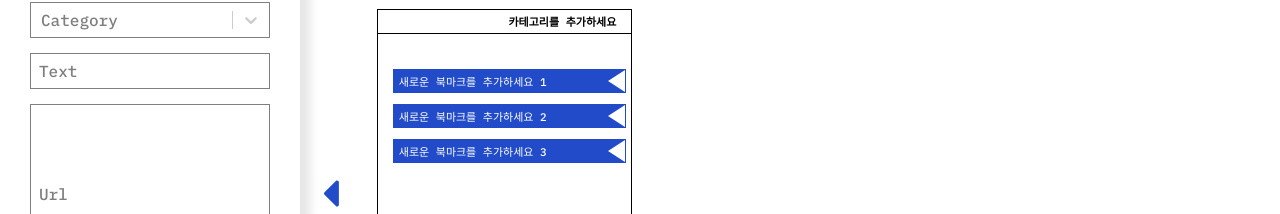
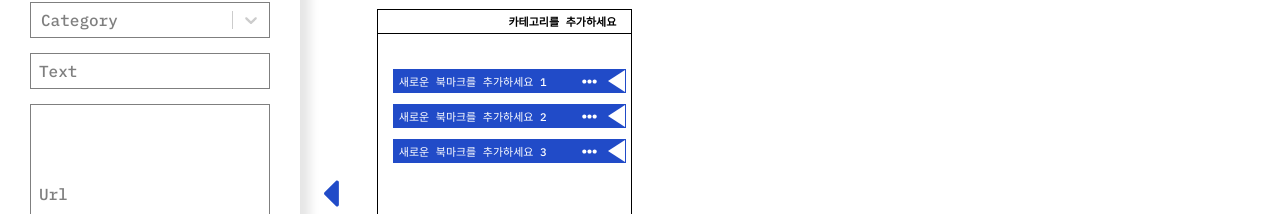
Before and after one commit to codestates/re-collect-client, a React (Create React App) app: page /collect in a window 1280 px wide. Shown: the part 272-486 px from the top of the page. Built offline with nearby package versions, Linux system fonts and the light colour scheme.

Commit message:
[client]done/ edit eclipsis btn change

```diff
--- a/package.json
+++ b/package.json
@@ -50,6 +50,7 @@
   "devDependencies": {
     "@babel/highlight": "^7.14.5",
     "axios": "^0.21.1",
+    "babel-plugin-transform-remove-console": "^6.9.4",
     "dotenv": "^8.2.0",
     "eslint": "^7.29.0",
     "gulp": "^4.0.2",
--- a/src/App.css
+++ b/src/App.css
@@ -120,17 +120,39 @@
   flex: 1;
 }
 .categorybox__bookmark-ellipsis {
-  display: none;
-}
-.categorybox__bookmark-editbtn {
-  background-color: transparent;
-  border-style: hidden;
-  line-height: 20px;
-  color: transparent;
-  cursor: pointer;
-}
-.categorybox__bookmark-editbtn:hover {
-  color: gray;
+  display: initial;
+  text-align: center;
+  color: rgba(0, 0, 0, 0.2);
+  width: 23px;
+  font-size: 15px;
+  cursor: pointer;
+}
+.categorybox__bookmark-ellipsis.important {
+  color: white;
+}
+.categorybox__bookmark-ellipsis.red:hover {
+  color: #f24626;
+  transform: scale(1.3);
+}
+.categorybox__bookmark-ellipsis.red.important:hover {
+  color: #0bbf0d;
+  transform: scale(1.3);
+}
+.categorybox__bookmark-ellipsis.blue:hover {
+  color: #214bc8;
+  transform: scale(1.3);
+}
+.categorybox__bookmark-ellipsis.blue.important:hover {
+  color: #fa830f;
+  transform: scale(1.3);
+}
+.categorybox__bookmark-ellipsis.green:hover {
+  color: #0eae61;
+  transform: scale(1.3);
+}
+.categorybox__bookmark-ellipsis.green.important:hover {
+  color: #610c00;
+  transform: scale(1.3);
 }
 .categorybox__bookmark-triangle {
   cursor: grab;
@@ -160,23 +182,13 @@
 @media (max-width: 600px) {
   .categorybox {
     max-width: 300px;
+    max-height: 400px;
   }
   .categorybox__header {
     text-align: center;
   }
   .categorybox__header-editbtn, .categorybox__bookmark-editbtn {
     display: none;
-  }
-  .categorybox__bookmark-ellipsis {
-    display: initial;
-    text-align: center;
-    color: rgba(0, 0, 0, 0.2);
-    width: 23px;
-    font-size: 15px;
-    cursor: pointer;
-  }
-  .categorybox__bookmark-ellipsis:hover {
-    color: #214bc8;
   }
   .categorybox__header-pencil {
     display: initial;
--- a/src/components/CollectBookmark.js
+++ b/src/components/CollectBookmark.js
@@ -1,9 +1,9 @@
-import React, { useEffect } from "react";
-import { useDispatch } from "react-redux";
-import { editStart } from "../modules/bookmark";
-import { FontAwesomeIcon } from "@fortawesome/react-fontawesome";
-import { faEllipsisH } from "@fortawesome/free-solid-svg-icons";
-import { addVisitCount } from "../modules/visitCounts";
+import React, { useEffect } from 'react';
+import { useDispatch } from 'react-redux';
+import { editStart } from '../modules/bookmark';
+import { FontAwesomeIcon } from '@fortawesome/react-fontawesome';
+import { faEllipsisH } from '@fortawesome/free-solid-svg-icons';
+import { addVisitCount } from '../modules/visitCounts';
 
 export default function CollectBookmark(props) {
   const { data } = props;
@@ -14,6 +14,19 @@ export default function CollectBookmark(props) {
     dispatch(editStart(data));
   };
 
+  const handleElipsisHoverColor = (color) => {
+    switch (color) {
+      case '#214bc8':
+        return 'blue';
+      case '#f24626':
+        return 'red';
+      case '#0eae61':
+        return 'green';
+      default:
+        return 'blue';
+    }
+  };
+
   return (
     <article
       className={props.className}
@@ -22,14 +35,14 @@ export default function CollectBookmark(props) {
       onDragEnter={props.handleDragEnter}
       style={{
         border: `1px solid ${data.item.color}`,
-        background: `${data.item.importance === 1 ? data.item.color : "white"}`,
-        color: `${data.item.importance === 1 ? "white" : "black"}`,
+        background: `${data.item.importance === 1 ? data.item.color : 'white'}`,
+        color: `${data.item.importance === 1 ? 'white' : 'black'}`,
       }}
     >
       <div
         onClick={() => {
           dispatch(addVisitCount(props.data.item.id));
-          console.log("addVisit", props.data.item.id);
+          console.log('addVisit', props.data.item.id);
         }}
         className="categorybox__bookmark-textcontainer"
       >
@@ -42,21 +55,22 @@ export default function CollectBookmark(props) {
           {data.item.text}
         </a>
       </div>
-      <div className="categorybox__bookmark-ellipsis">
-        <FontAwesomeIcon
-          onClick={handleEditBtn}
-          className="ellipsis"
-          icon={faEllipsisH}
-        />
+      <div
+        className={`categorybox__bookmark-ellipsis ${
+          data.item.importance === 1 && 'important'
+        }
+        ${handleElipsisHoverColor(data.item.color)}
+        `}
+      >
+        <div onClick={handleEditBtn}>
+          <FontAwesomeIcon className="ellipsis" icon={faEllipsisH} />
+        </div>
       </div>
-      <button className="categorybox__bookmark-editbtn" onClick={handleEditBtn}>
-        edit
-      </button>
       <div
         className="categorybox__bookmark-triangle"
         style={{
           borderRightColor: `${
-            data.item.importance === 1 ? "white" : data.item.color
+            data.item.importance === 1 ? 'white' : data.item.color
           }`,
         }}
       ></div>
--- a/src/components/Sidebar.js
+++ b/src/components/Sidebar.js
@@ -1,6 +1,7 @@
 import CollectInputBox from './CollectInputBox';
 import React, { useState, useEffect } from 'react';
-import { useSelector } from 'react-redux';
+import { useSelector, useDispatch } from 'react-redux';
+import { editEnd } from '../modules/bookmark';
 import { FontAwesomeIcon } from '@fortawesome/react-fontawesome';
 import { faCaretLeft, faCaretRight } from '@fortawesome/free-solid-svg-icons';
 
@@ -8,6 +9,7 @@ export default function Sidebar() {
   const isEdit = useSelector(
     (state) => state.bookmarkReducer.tempBookmark.isEdit
   );
+  const dispatch = useDispatch();
 
   const [xposition, setXposition] = useState(-300);
   const [width, setWidth] = useState(300);
@@ -30,6 +32,7 @@ export default function Sidebar() {
     } else {
       setXposition(-300);
       setWidth(0);
+      dispatch(editEnd());
     }
   };
 
--- a/src/components/SignUpModal.js
+++ b/src/components/SignUpModal.js
@@ -95,12 +95,28 @@ function SignUpModal(props) {
   });
 
   useEffect(() => {
+    const { email, username, overall } = signupError;
+
+    if (email) {
       setMessage({
         ...message,
         email: signupError.email,
+      });
+    }
+
+    if (username) {
+      setMessage({
+        ...message,
         username: signupError.username,
+      });
+    }
+
+    if (overall) {
+      setMessage({
+        ...message,
         overall: signupError.overall,
       });
+    }
   }, [signupError]);
 
   useEffect(() => {
@@ -205,6 +221,23 @@ function SignUpModal(props) {
   };
 
   const handleSignUp = () => {
+    const { email, emailService, pwd, pwdCheck, username } = signUpInfo;
+    if (!email || !emailService || !pwd || !pwdCheck || !username) {
+      setMessage({
+        ...message,
+        overall: '모든 항목은 필수입니다',
+      });
+      return;
+    }
+
+    if (!isSignupSuccess.email || !isSignupSuccess.username) {
+      setMessage({
+        ...message,
+        overall: '이메일, 유저네임 중복확인을 먼저 해주세요!',
+      });
+      return;
+    }
+
     dispatch(signupThunk(signUpInfo));
     setSignUpInfo({
       ...signUpInfo,
@@ -224,6 +257,11 @@ function SignUpModal(props) {
   };
 
   const handleValidiateEmail = () => {
+    if (!signUpInfo.emailService.value || !signUpInfo.email) {
+      setMessage({ ...message, email: '모든 항목은 필수 입니다' });
+      return;
+    }
+
     const email = signUpInfo.email + '@' + signUpInfo.emailService.value;
     if (!IsValidateEmail(email)) {
       setMessage({
--- a/src/scss/bookmarksContainer.scss
+++ b/src/scss/bookmarksContainer.scss
@@ -101,18 +101,54 @@
     flex: 1;
   }
   &__bookmark-ellipsis {
-    display: none;
-  }
-
-  &__bookmark-editbtn {
-    background-color: transparent;
-    border-style: hidden;
-    line-height: 20px;
-    color: transparent;
+    display: initial;
+    text-align: center;
+    color: rgba(0, 0, 0, 0.2);
+    width: 23px;
+    font-size: 15px;
     cursor: pointer;
 
-    &:hover {
-      color: gray;
+    &.important {
+      color: white;
+    }
+
+    &.red {
+      &:hover {
+        color: #{$red};
+        transform: scale(1.3);
+      }
+      &.important {
+        &:hover {
+          color: #0bbf0d;
+          transform: scale(1.3);
+        }
+      }
+    }
+
+    &.blue {
+      &:hover {
+        color: #{$blue};
+        transform: scale(1.3);
+      }
+      &.important {
+        &:hover {
+          color: #fa830f;
+          transform: scale(1.3);
+        }
+      }
+    }
+
+    &.green {
+      &:hover {
+        color: #{$green};
+        transform: scale(1.3);
+      }
+      &.important {
+        &:hover {
+          color: #610c00;
+          transform: scale(1.3);
+        }
+      }
     }
   }
 
@@ -150,6 +186,7 @@
 @include mobile {
   .categorybox {
     max-width: 300px;
+    max-height: 400px;
     &__header {
       text-align: center;
     }
@@ -157,18 +194,6 @@
     &__header-editbtn,
     &__bookmark-editbtn {
       display: none;
-    }
-
-    &__bookmark-ellipsis {
-      display: initial;
-      text-align: center;
-      color: rgba(0, 0, 0, 0.2);
-      width: 23px;
-      font-size: 15px;
-      cursor: pointer;
-      &:hover {
-        color: #{$blue};
-      }
     }
 
     &__header-pencil {
```
Also changed, not shown: 2 other files (tests, documents, lock files or other folders). Lines whose indentation alone changed are shown as unchanged.
